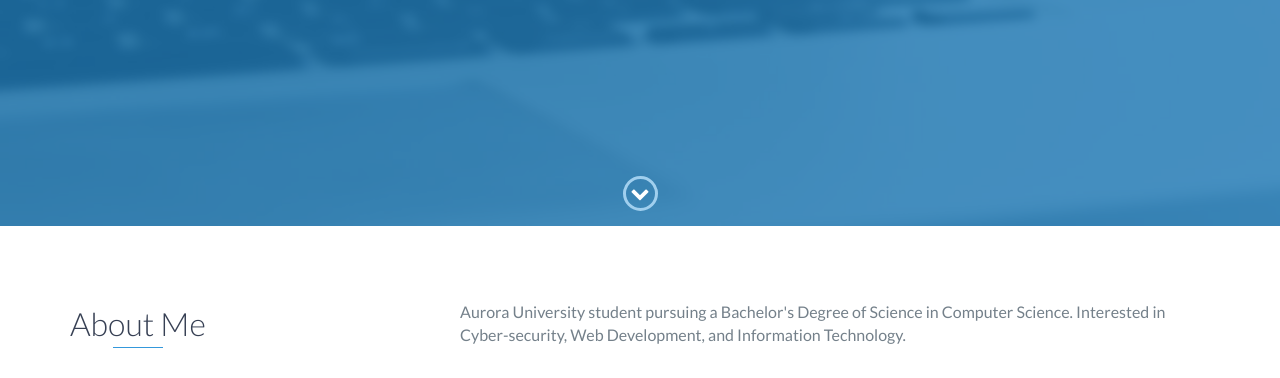
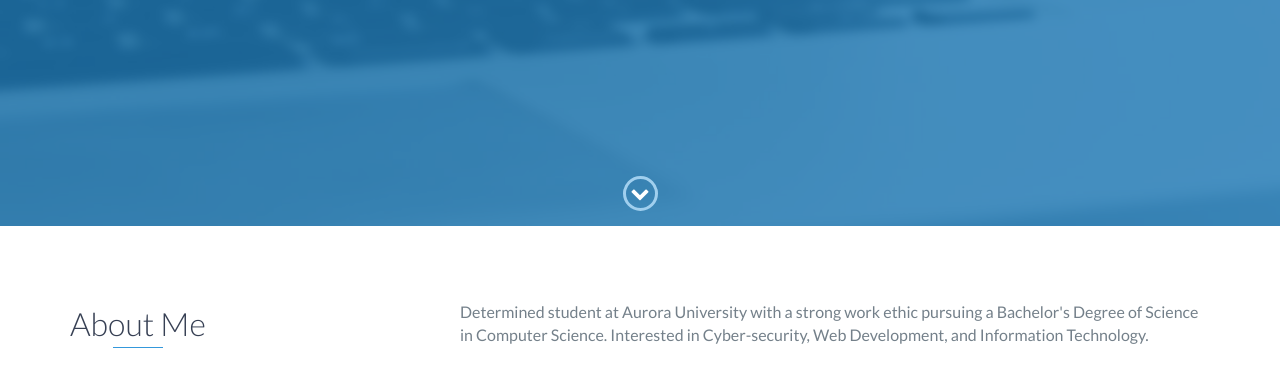
Before and after one commit to ESaldana63/ESaldana63.github.io, a website: page index.html in a window 1280 px wide. Shown: the part 574-952 px from the top of the page. Drawn offline with nearby package versions, Linux system fonts and the light colour scheme.

Commit message:
UpdateFinished

```diff
--- a/index.html
+++ b/index.html
@@ -73,7 +73,8 @@
                 </div>
                 <div class="col-md-8">
                     <p>
-                        Aurora University student pursuing a Bachelor's Degree of Science in Computer Science.
+                        Determined student at Aurora University with a strong work ethic
+                        pursuing a Bachelor's Degree of Science in Computer Science.
                         Interested in Cyber-security, Web Development, and Information Technology.
                     </p>
                 </div>
```
